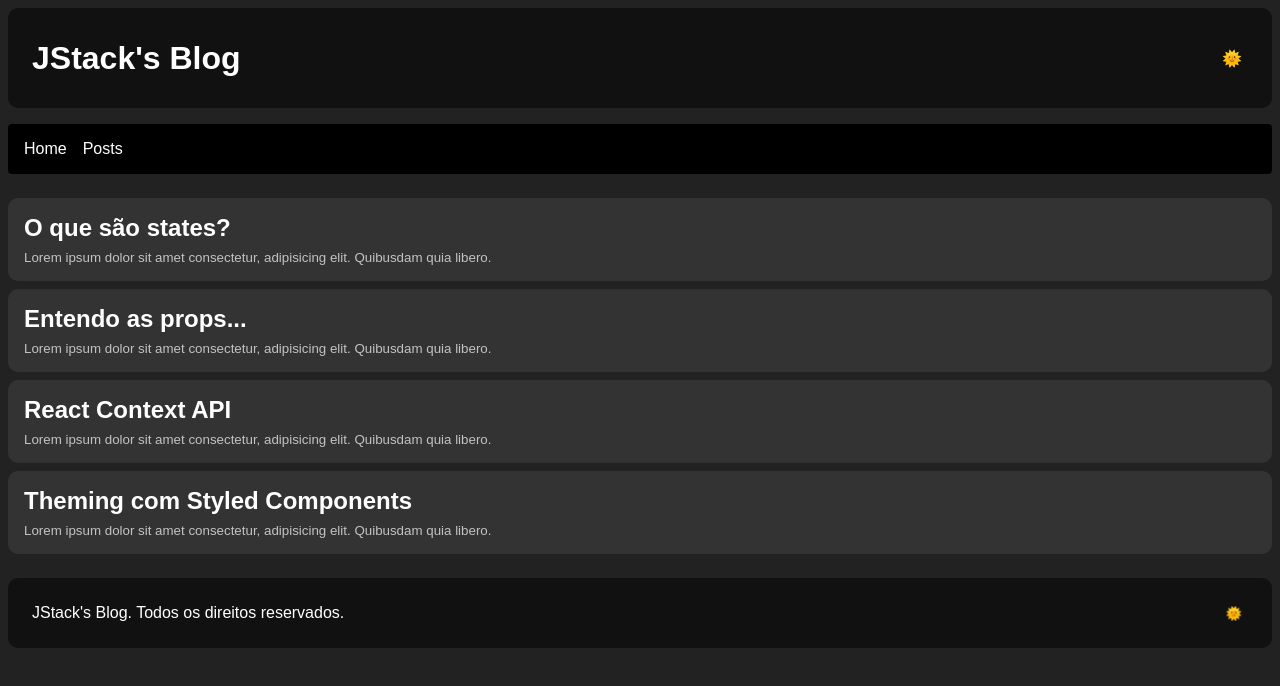
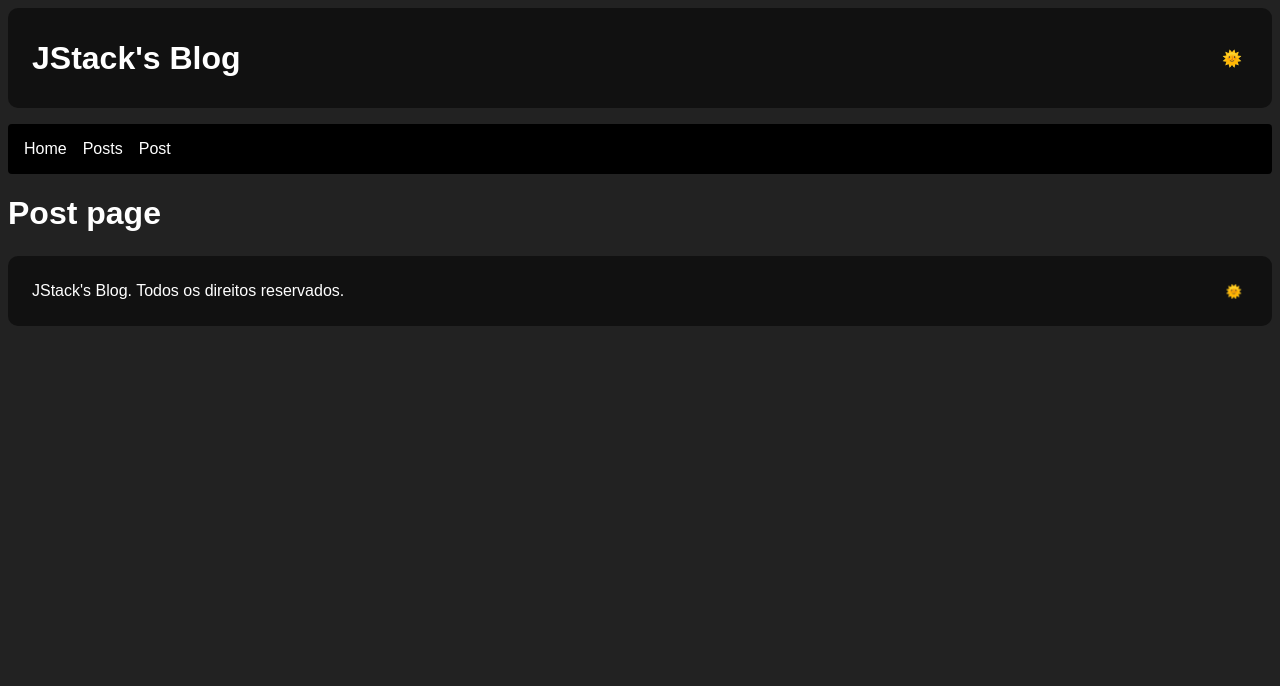
Before and after one commit to oleonardodeandrade/jstack-styled-theming-base, a React app: page /posts/1 in a window 1280 px wide. Shown: the top 686 px of the page. Built offline with nearby package versions, Linux system fonts and the light colour scheme.

Commit message:
feat: add post route

```diff
--- a/src/Routes.js
+++ b/src/Routes.js
@@ -3,12 +3,14 @@
 import Home from "./pages/Home";
 import Posts from "./pages/Posts";
 import NotFound from "./pages/NotFound";
+import Post from "./pages/Post";
 
 export default function Routes() {
   return (
     <Switch>
       <Route exact path="/" component={Home} />
-      <Route path="/posts" component={Posts} />
+      <Route exact path="/posts" component={Posts} />
+      <Route path="/posts/:id" component={Post} />
       <Route component={NotFound} />
     </Switch>
   );
--- a/src/components/Layout/index.js
+++ b/src/components/Layout/index.js
@@ -13,6 +13,7 @@
       <Nav>
         <Link to="/">Home</Link>
         <Link to="/posts">Posts</Link>
+        <Link to="/posts/sdafee">Post</Link>
       </Nav>
       <Routes />
       <Footer />
--- /dev/null
+++ b/src/pages/Post/index.js
@@ -0,0 +1,13 @@
+import React, { useMemo } from "react";
+import { useParams, useLocation } from "react-router-dom";
+
+export default function Post() {
+  const params = useParams();
+  const { search } = useLocation();
+  const queryParams = useMemo(() => new URLSearchParams(search), [search]);
+
+  console.log(params);
+  console.log(queryParams.get('meuQueryParam'));
+
+  return <h1>Post page</h1>
+}
```
